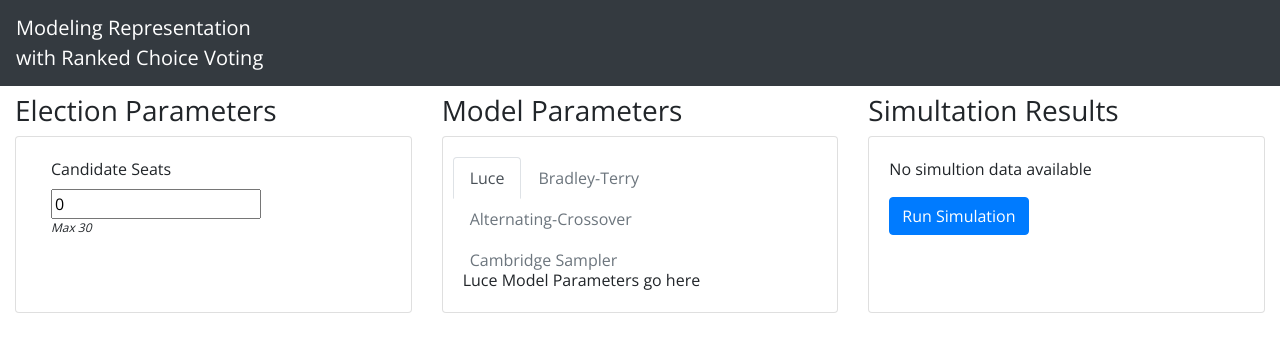
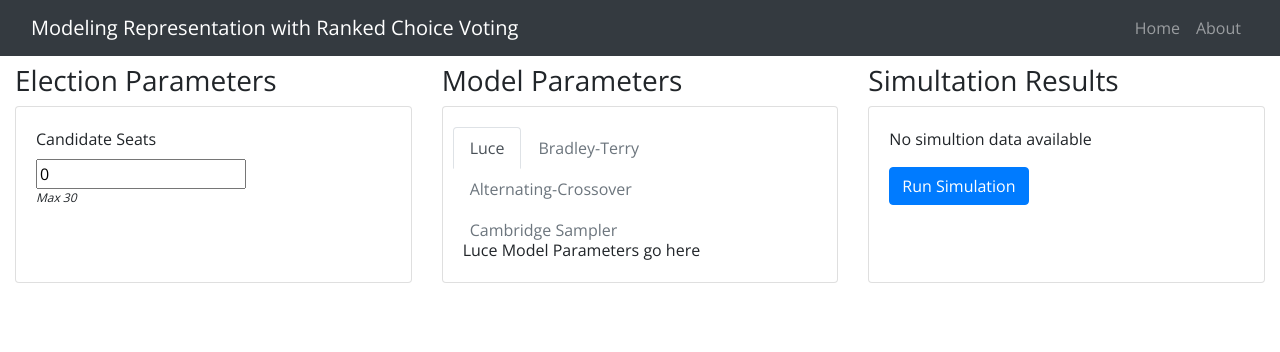
Before and after one commit to mggg/rcv-webapp, a React (Create React App) app: page / in a window 1280 px wide. Shown: the top 352 px of the page. Built offline with nearby package versions, Linux system fonts and the light colour scheme.

Commit message:
added router in anticipation of other pages

```diff
--- a/package.json
+++ b/package.json
@@ -8,12 +8,12 @@
     "@testing-library/user-event": "^7.2.1",
     "axios": "^0.20.0",
     "bootstrap": "^4.5.3",
-    "flow-bin": "^0.136.0",
     "fontsource-open-sans": "^3.0.9",
     "lodash": "^4.17.20",
     "react": "^16.14.0",
     "react-bootstrap": "^1.3.0",
     "react-dom": "^16.14.0",
+    "react-router-dom": "^5.2.0",
     "react-scripts": "3.4.3"
   },
   "scripts": {
@@ -44,7 +44,6 @@
     ]
   },
   "devDependencies": {
-    "eslint": "^7.11.0",
     "eslint-config-prettier": "^6.13.0",
     "eslint-plugin-jsx-a11y": "^6.2.3",
     "eslint-plugin-prettier": "^3.1.4",
--- a/public/index.html
+++ b/public/index.html
@@ -24,7 +24,7 @@
       work correctly both with client-side routing and a non-root public URL.
       Learn how to configure a non-root public URL by running `npm run build`.
     -->
-    <title>React App</title>
+    <title>RCV Simulation</title>
   </head>
   <body>
     <noscript>You need to enable JavaScript to run this app.</noscript>
--- /dev/null
+++ b/src/AboutPage.js
@@ -0,0 +1,12 @@
+import React from "react";
+
+function AboutPage() {
+  return (
+    <>
+      <h1>About Page</h1>
+      <p>this is where the about page would go, but is a placeholder for now</p>
+    </>
+  );
+}
+
+export default AboutPage;
--- a/src/App.js
+++ b/src/App.js
@@ -1,14 +1,21 @@
 import React from "react";
+import { BrowserRouter as Router, Switch, Route } from "react-router-dom";
 import AppHeader from "./AppHeader";
-import SimulationContainer from "./SimulationContainer";
+import { routes } from "./routes";
 import "./App.css";
 
 function App() {
   return (
-    <>
-      <AppHeader />
-      <SimulationContainer />
-    </>
+    <Router>
+      <AppHeader routes={routes} />
+      <Switch>
+        {routes.map((route, i) => (
+          <Route path={route.path} key={i}>
+            <route.component />
+          </Route>
+        ))}
+      </Switch>
+    </Router>
   );
 }
 
--- a/src/AppHeader.js
+++ b/src/AppHeader.js
@@ -1,15 +1,26 @@
 import React from "react";
-import { Container, Navbar } from "react-bootstrap";
+import { Link } from "react-router-dom";
+import { Container, Navbar, Nav } from "react-bootstrap";
 
-function AppHeader() {
+function AppHeader(props) {
   return (
-    <Navbar bg="dark" variant="dark">
+    <Navbar bg="dark" variant="dark" expand="lg">
       <Container fluid>
         <Navbar.Brand>
-          Modeling Representation
-          <br />
-          with Ranked Choice Voting
+          Modeling Representation with Ranked Choice Voting
         </Navbar.Brand>
+        <Navbar.Toggle />
+        <Navbar.Collapse className="justify-content-end">
+          <Nav className="justify-content-end">
+            {props.routes.map((route, i) => (
+              <Nav.Item className="text-right">
+                <Nav.Link as={Link} to={route.path} key={i} href={route.path}>
+                  {route.display}
+                </Nav.Link>
+              </Nav.Item>
+            ))}
+          </Nav>
+        </Navbar.Collapse>
       </Container>
     </Navbar>
   );
--- a/src/ElectionParameters.js
+++ b/src/ElectionParameters.js
@@ -7,7 +7,6 @@ function ElectionParameters(props) {
     <>
       <h1>Election Parameters</h1>
       <ParameterContainer>
-        <Col>
         <label className="input-label">Candidate Seats</label>
         <input
           type="number"
@@ -15,7 +14,6 @@ function ElectionParameters(props) {
           value={props.seatsOpen}
         ></input>
         <p className="input-helper-text">Max 30</p>
-        </Col>
       </ParameterContainer>
     </>
   );
--- a/src/SimulationContainer.js
+++ b/src/SimulationPage.js
@@ -4,7 +4,7 @@ import ElectionParameters from "./ElectionParameters";
 import ModelParameters from "./ModelParameters";
 import SimulationResults from "./SimulationResults";
 
-function SimulationContainer() {
+function SimulationPage() {
   const [seatsOpen, setSeatsOpen] = useState(0);
   const [simulationResults, setSimulationResults] = useState({});
 
@@ -32,4 +32,4 @@ function SimulationContainer() {
   );
 }
 
-export default SimulationContainer;
+export default SimulationPage;
--- /dev/null
+++ b/src/routes.js
@@ -0,0 +1,18 @@
+import SimulationPage from "./SimulationPage";
+import AboutPage from "./AboutPage";
+
+// Config file serving as a single point of truth for all application routes
+const routes = [
+  {
+    path: "/",
+    display: "Home",
+    component: SimulationPage,
+  },
+  {
+    path: "/about",
+    display: "About",
+    component: AboutPage,
+  },
+];
+
+export { routes };
```
Also changed, not shown: 2 other files (tests, documents, lock files or other folders). Lines whose indentation alone changed are shown as unchanged.
